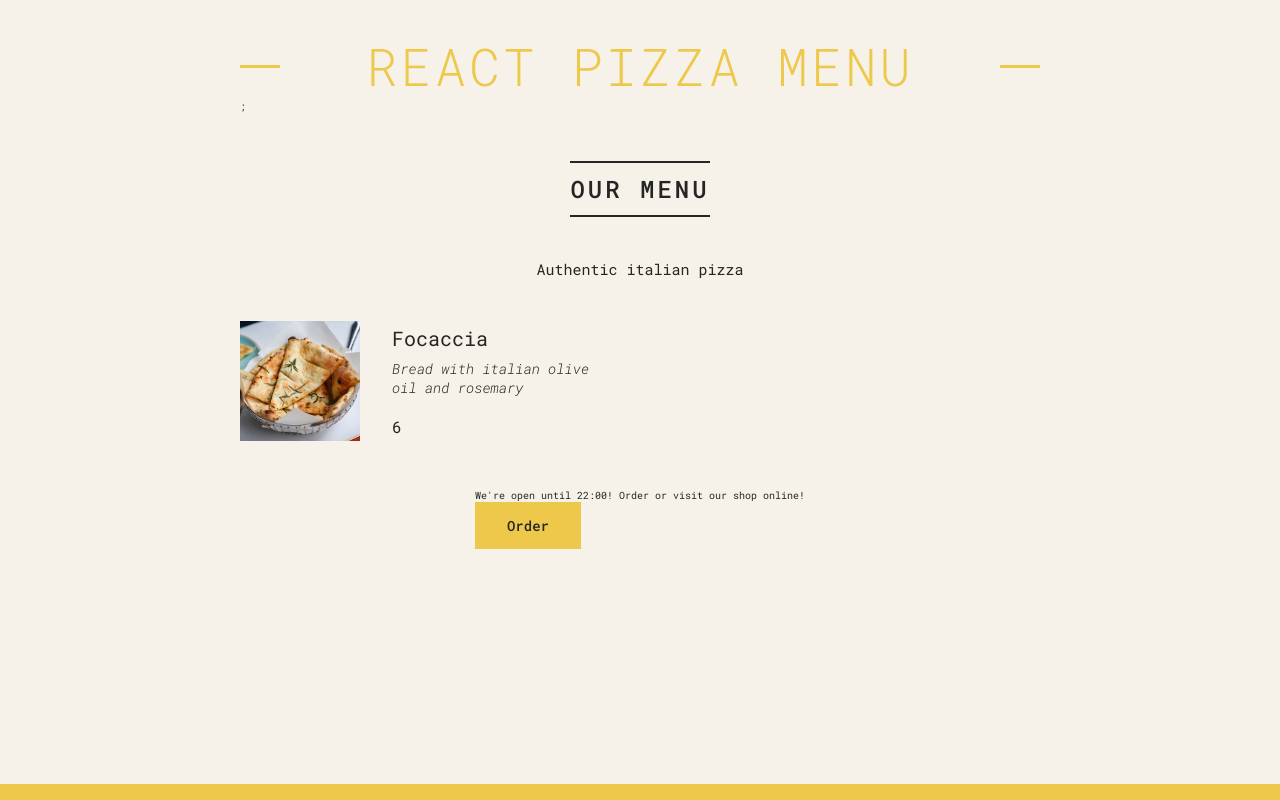
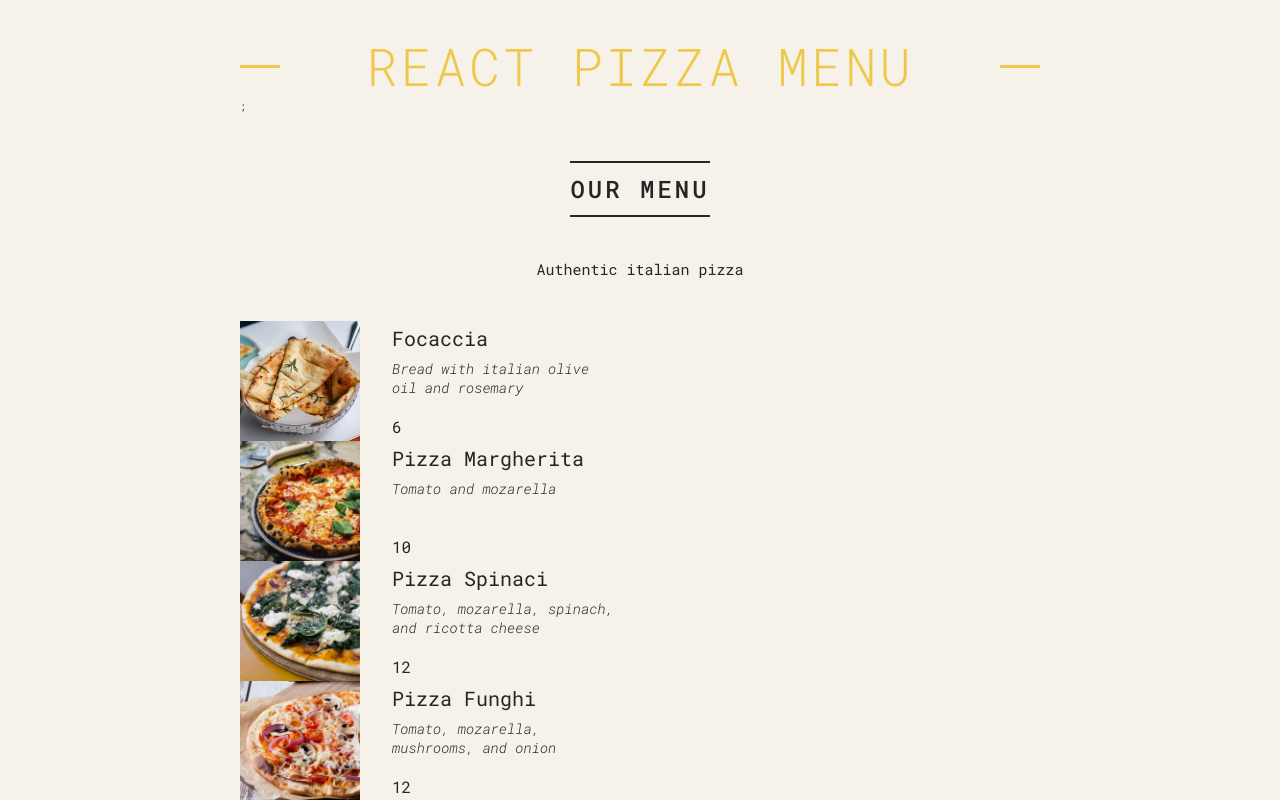
Before and after one commit to mihaela336/pizza-menu, a React (Create React App) app: page / in a window 1280 px wide. Shown: the top 800 px of the page. Built offline with nearby package versions, Linux system fonts and the light colour scheme.

Commit message:
map pizzaData to pizza - the meh way

```diff
--- a/src/components/Menu.jsx
+++ b/src/components/Menu.jsx
@@ -1,21 +1,27 @@
 import React from "react";
 import Pizza from "./Pizza.jsx";
+import pizzaData from "../data.js";
 
 function Menu() {
   return (
     <main className="menu">
       <h2> Our Menu</h2>
+
       <p>Authentic italian pizza</p>
       <div className="pizzas">
-        <Pizza
-          className="pizza"
-          //order in which we pass the props is irelevant
-          name="Focaccia"
-          photoName="pizzas/focaccia.jpg"
-          ingredients="Bread with italian olive oil and rosemary"
-          price={6}
-          soldOut="false"
-        />
+        <div>
+          {pizzaData.map((pizza) => {
+            return (
+              <Pizza
+                name={pizza.name}
+                photoName={pizza.photoName}
+                ingredients={pizza.ingredients}
+                price={pizza.price}
+                soldOut={pizza.soldOut}
+              />
+            );
+          })}
+        </div>
       </div>
     </main>
   );
```
